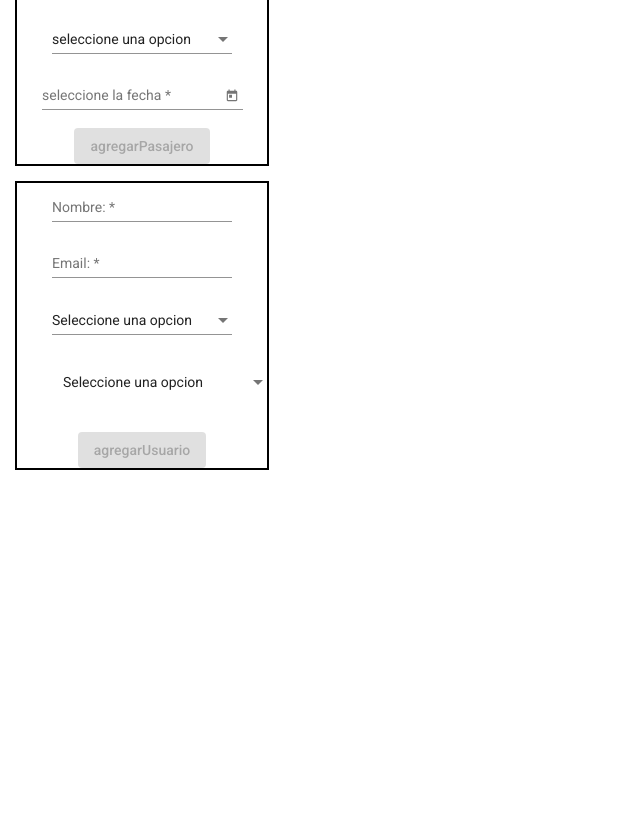
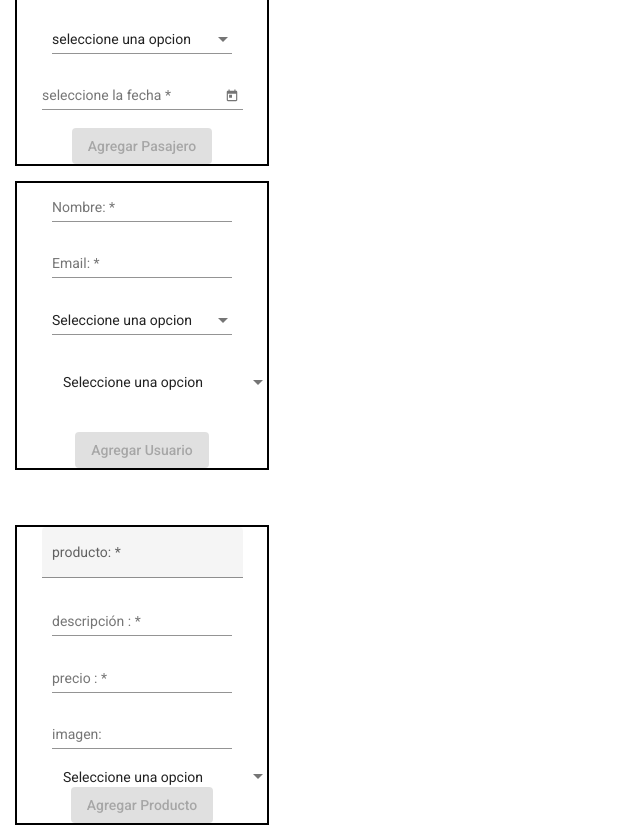
Before and after one commit to joellifs/primerProyecto, an Angular app: page / in a window 1280 px wide. Shown: the part 700-1525 px from the top of the page, without its empty margins (0-640 px from the left). Before the commit the page ends 1170 px from the top, so only its background shows below. Built offline with nearby package versions, Linux system fonts and the light colour scheme.

Commit message:
Agrega un producto a la BD

```diff
--- a/src/app/pelicula/pelicula.component.html
+++ b/src/app/pelicula/pelicula.component.html
@@ -33,7 +33,7 @@
     (click)="agregar()"
     [disabled]="!peliculaForms.valid"
   >
-    agregar
+    Agregar
   </button>
 </form>
 
@@ -111,7 +111,7 @@
     (click)="agregarPasajero()"
     [disabled]="!pasajeroForms.valid"
   >
-    agregarPasajero
+    Agregar Pasajero
   </button>
 </form>
 
@@ -152,10 +152,53 @@
     (click)="agregarUsuario()"
     [disabled]="!usuarioForms.valid"
   >
-    agregarUsuario
+    Agregar Usuario
   </button>
 </form>
-<!-- <div fxLayout="column" *ngFor="let elemento_arreglo of vector_pelicula">
+<br />
+<br />
+
+<!-- Empieza Formulario de producto -->
+<form class="example-form" [formGroup]="productoForms">
+  <mat-form-field appearance="fill">
+    <mat-label>producto:</mat-label>
+    <input matInput formControlName="nombreP" name="nombreP" />
+    <mat-error>Nombre del producto </mat-error>
+  </mat-form-field>
+  <br />
+  <mat-form-field>
+    <mat-label>descripción :</mat-label>
+    <input matInput formControlName="descriptionP" name="descriptionP" />
+    <mat-error>Descripcion del producto </mat-error>
+  </mat-form-field>
+  <br />
+  <mat-form-field>
+    <mat-label>precio :</mat-label>
+    <input matInput formControlName="precioP" name="precioP" />
+    <mat-error>Precio del producto </mat-error>
+  </mat-form-field>
+  <br />
+  <mat-form-field>
+    <mat-label>imagen:</mat-label>
+    <input matInput formControlName="imageP" name="imageP" />
+  </mat-form-field>
+  <br />
+  <mat-select disableRipple formControlName="status">
+    <mat-option value="">Seleccione una opcion</mat-option>
+    <mat-option value="Active">Activo</mat-option>
+    <mat-option value="Inactive">Inactivo</mat-option>
+  </mat-select>
+
+  <button
+    mat-raised-button
+    color="primary"
+    (click)="agregarProducto()"
+    [disabled]="!productoForms.valid"
+  >
+    Agregar Producto
+  </button>
+
+  <!-- <div fxLayout="column" *ngFor="let elemento_arreglo of vector_pelicula">
   <app-vista-pelicula
     class="separacion"
     [nombre_entrada]="elemento_arreglo.nom"
@@ -164,6 +207,7 @@
     [imagen_entrada]="elemento_arreglo.imag"
   >
   </app-vista-pelicula>
-</div>
+  </div>
 
-<br /> -->
+  -->
+</form>
--- a/src/app/pelicula/pelicula.component.ts
+++ b/src/app/pelicula/pelicula.component.ts
@@ -4,6 +4,7 @@ import { FormGroup, FormBuilder, Validators } from '@angular/forms';
 import { generate } from 'rxjs';
 import { PasajeroService } from '../services/pasajero.service';
 import { MatSnackBar } from '@angular/material/snack-bar';
+import { ProductoService } from '../services/producto.service';
 
 @Component({
   selector: 'app-pelicula',
@@ -21,12 +22,14 @@ export class PeliculaComponent implements OnInit {
   peliculaForms: FormGroup;
   pasajeroForms: FormGroup;
   usuarioForms: FormGroup;
+  productoForms: FormGroup;
   //FormBilder = es un constructor para el FormGroup
   constructor(
     private peliculaService: PeliculaService,
     private formBuilder: FormBuilder,
     private pasajeroService: PasajeroService,
-    private _snackBar: MatSnackBar
+    private _snackBar: MatSnackBar,
+    private productoService: ProductoService
   ) {}
 
   ngOnInit(): void {
@@ -52,6 +55,13 @@ export class PeliculaComponent implements OnInit {
       nombre: ['', Validators.required],
       mail: ['', [Validators.required, Validators.email]],
       genero: ['', Validators.required],
+      status: ['', Validators.required],
+    });
+    this.productoForms = this.formBuilder.group({
+      nombreP: ['', Validators.required],
+      descriptionP: ['', Validators.required],
+      imageP: '',
+      precioP: ['', Validators.required],
       status: ['', Validators.required],
     });
   }
@@ -113,4 +123,32 @@ export class PeliculaComponent implements OnInit {
     // resetean valores del formulario
     this.usuarioForms.reset();
   }
+  agregarProducto() {
+    const objeto_producto = {
+      name: this.productoForms.value['nombreP'],
+      description: this.productoForms.value['descriptionP'],
+      image: this.productoForms.value['imageP'],
+      price: this.productoForms.value['precioP'],
+      status: this.productoForms.value['status'],
+    };
+    this.productoService
+      .guardarProducto(objeto_producto)
+      .subscribe((respuesta: any) => {
+        console.log(respuesta);
+
+        if (respuesta.code == 201) {
+          this.mostrarMensaje(
+            'Producto ' + respuesta.data.id + ' fue agregado exitosamente'
+          );
+        } else {
+          // en caso contrario se muestra que no es pobile y un mensaje de error
+          this.mostrarMensaje(
+            'No es posible guardar el Producto:  ' + respuesta.data.id
+          );
+        }
+      });
+
+    // resetean valores del formulario
+    this.productoForms.reset();
+  }
 }
--- a/src/app/services/producto.service.ts
+++ b/src/app/services/producto.service.ts
@@ -32,4 +32,19 @@ export class ProductoService {
       opciones_consulta
     );
   }
+  guardarProducto(objeto_producto) {
+    let mi_header = new HttpHeaders({
+      Authorization: 'Bearer ' + this.token,
+    });
+
+    let opciones_consulta = {
+      headers: mi_header,
+    };
+
+    return this.http.post(
+      'https://gorest.co.in/public-api/products',
+      objeto_producto,
+      opciones_consulta
+    );
+  }
 }
```
